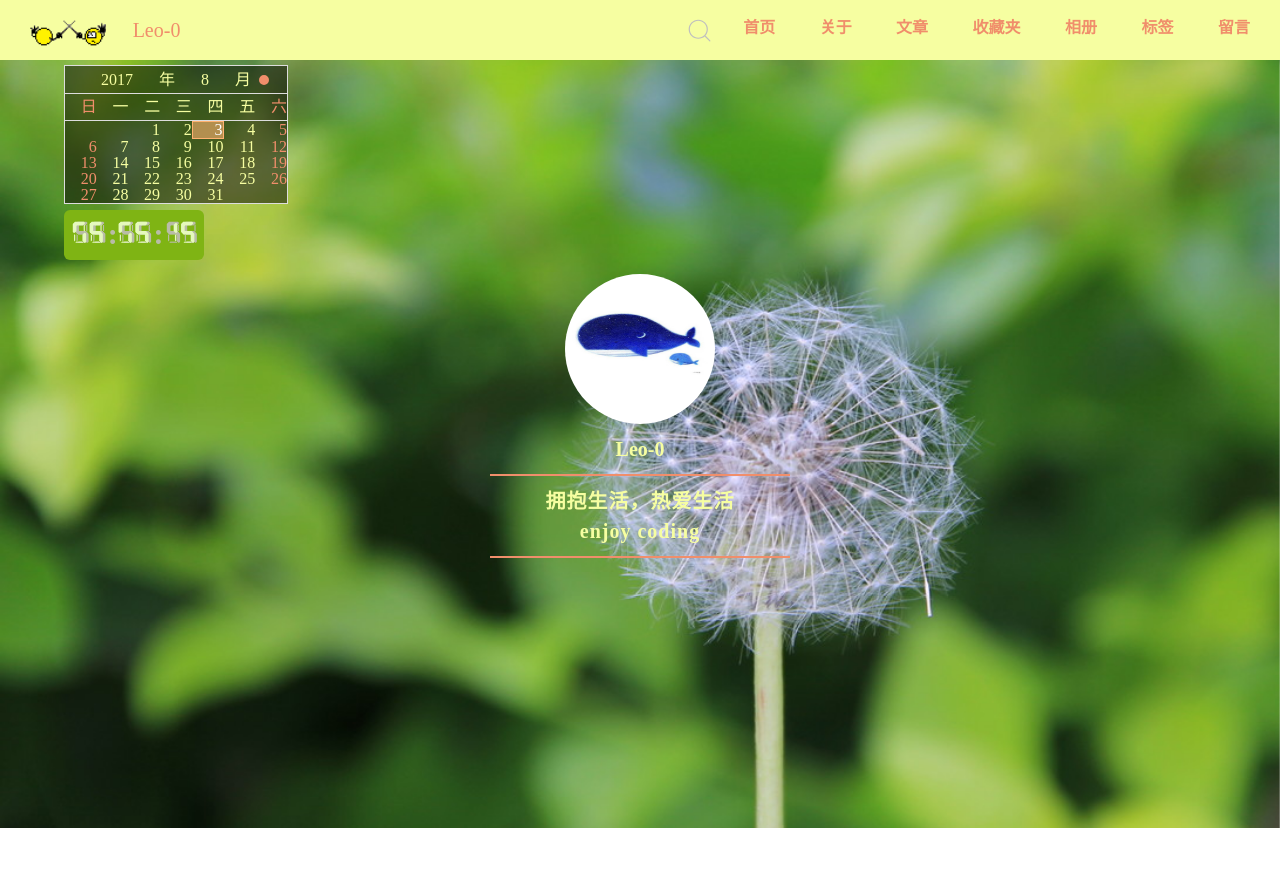
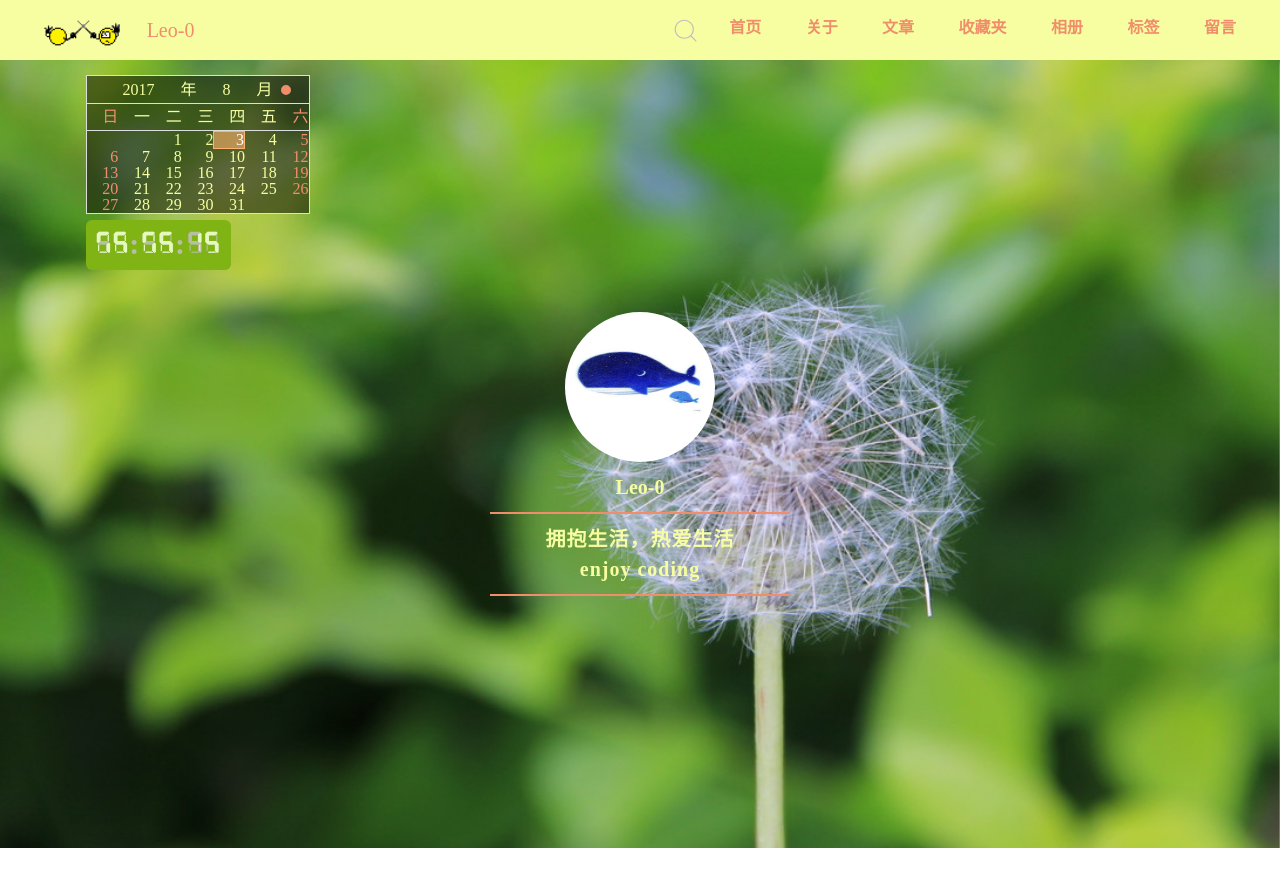
Before and after one commit to Leo-0/Leo-0.github.io, a Jekyll site: the page built from index.html, in a window 1280 px wide. Shown: the top 887 px of the page. Built offline with Jekyll 4.4.1, drawn with Linux system fonts in a browser that asks for light colours; some web fonts are replaced.

Commit message:
修改时间插件的样式

```diff
--- a/assets/css/calendar.css
+++ b/assets/css/calendar.css
@@ -61,6 +61,7 @@
 }
 .calendar>.calheader>.week>span, .calendar>.date>.days>span {
 	display: inline-block;
+	width: 14.2857%;
 	width: calc(100% / 7);
 	text-align: right;
 	margin: 0;
--- a/assets/css/main.css
+++ b/assets/css/main.css
@@ -66,7 +66,7 @@
 |*       nav start        *|
 |**************************/
 .navbar {
-	padding: 0 10px;
+	padding: 0 24px;
 	box-shadow: 0px 2px 5px #2D2D2D;
 	height: 60px;
 	background-color: #F6FEA1;
@@ -254,14 +254,6 @@
 	top: 60px;
 	left: 90px;
 }
-.navbar .avatar:after {
-	content: ' ';
-	width: 100%;
-	border: 1px solid #F08E6B;
-	margin: 5px 0;
-	position: absolute;
-	left: 0;
-}
 .navbar .avatar a img {
 	width: 100%;
 	height: 100%;
@@ -315,7 +307,7 @@
 	background: url("/images/green.jpg") no-repeat;
 	background-size: cover;
 	background-attachment: fixed;
-	/*6:00~13:00、 13:00~17:00、 17:00~6:00 */
+	padding: 10px 24px;
 }
 /*     centered start     */
 .centered-wrapper {
@@ -340,7 +332,8 @@
 |**************************/
 .jumbotron {
 	width: 100%;
-	height: calc(100% - 57px);
+	height: 100%;
+	/*height: calc(100% - 57px);*/
 	min-height: 406px;
 	position: relative;
 }
@@ -394,7 +387,7 @@
 	top: 150px;
 	left: 5%;
 }
-@media screen and (max-width: 767px) {
+@media screen and (max-width: 768px) {
 	.jumbotron #calendar {
 		display: none;
 	}
--- a/assets/css/time.css
+++ b/assets/css/time.css
@@ -8,8 +8,6 @@
 }
 .tWrapper {
 	display: inline-block;
-	width: 120px;
-	padding: 10px 10px;
 	font-family: digital;
 	font-weight: bold;
 	font-size: 30px;
@@ -20,14 +18,14 @@
 	border-radius: 6px;
 }
 .tWrapper .tBg {
-	width: 100%;
+	padding: 10px 10px;
 	color: #B9BCA8;
 }
 .tWrapper .tFg {
 	position: absolute;
-	top: 10px;
+	top: 0;
 	left: 0;
-	width: 100%;
+	padding: 10px 10px;
 	color: #E5F9BD;
 	z-index: 10;
 }
@@ -86,6 +84,7 @@
 	border-right: 5px solid transparent;
 	position: absolute;
 	bottom: -10px;
+	left: 45%;
 	left: calc(50% - 5px);
 }
 .tWrapper .whensay.down:after {
@@ -98,6 +97,7 @@
 	border-right: 5px solid transparent;
 	position: absolute;
 	top: -10px;
+	left: 45%;
 	left: calc(50% - 5px);
 }
 .tWrapper .whensay.left:after {
@@ -109,6 +109,7 @@
 	border-left: 10px solid #F6FEA1;
 	border-bottom: 5px solid transparent;
 	position: absolute;
+	top: 45%;
 	top: calc(50% - 5px);
 	right: -10px;
 }
@@ -121,6 +122,7 @@
 	border-bottom: 5px solid transparent;
 	border-right: 10px solid #F6FEA1;
 	position: absolute;
+	top: 45%;
 	top: calc(50% - 5px);
 	left: -10px;
 }
```
